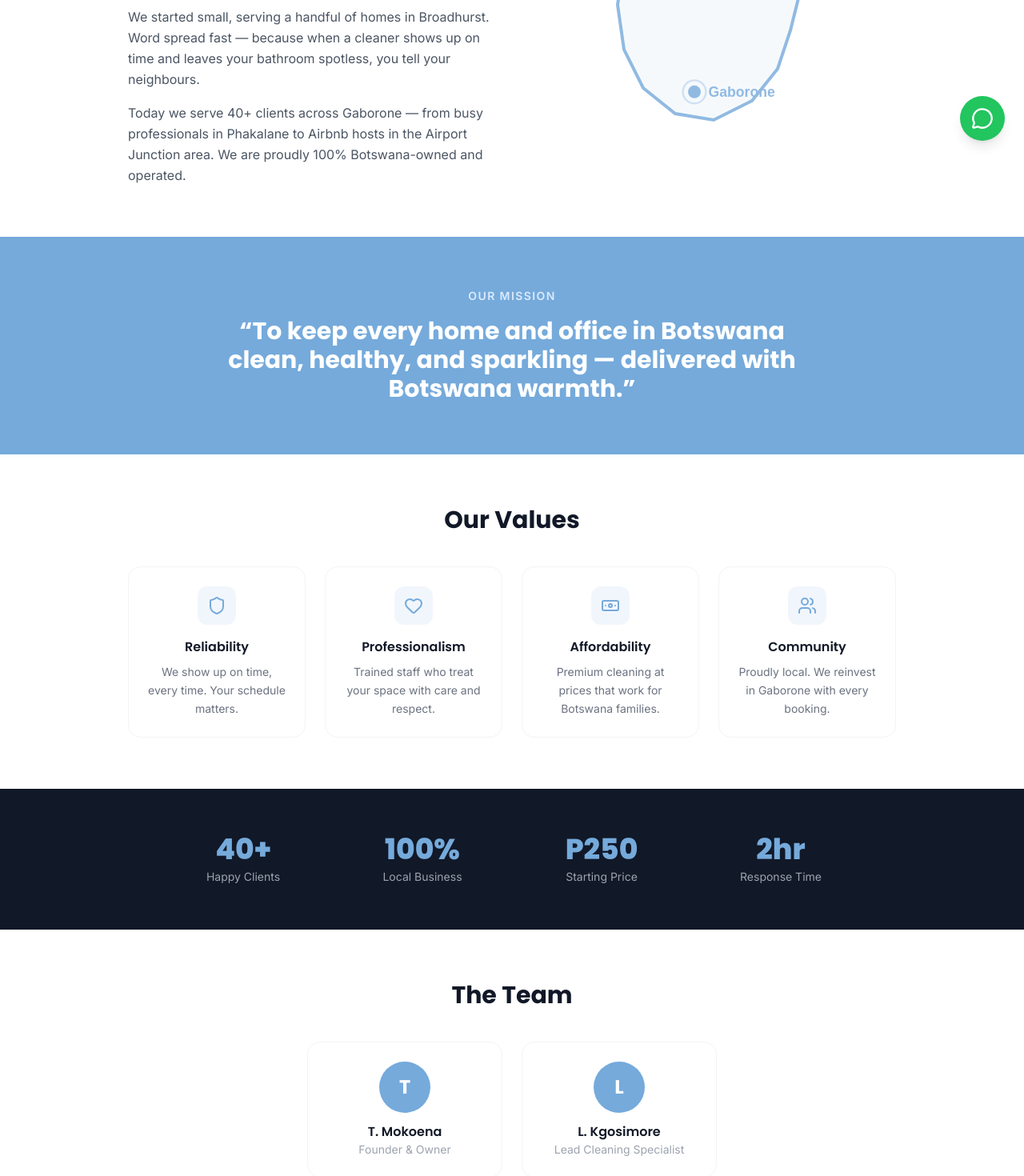
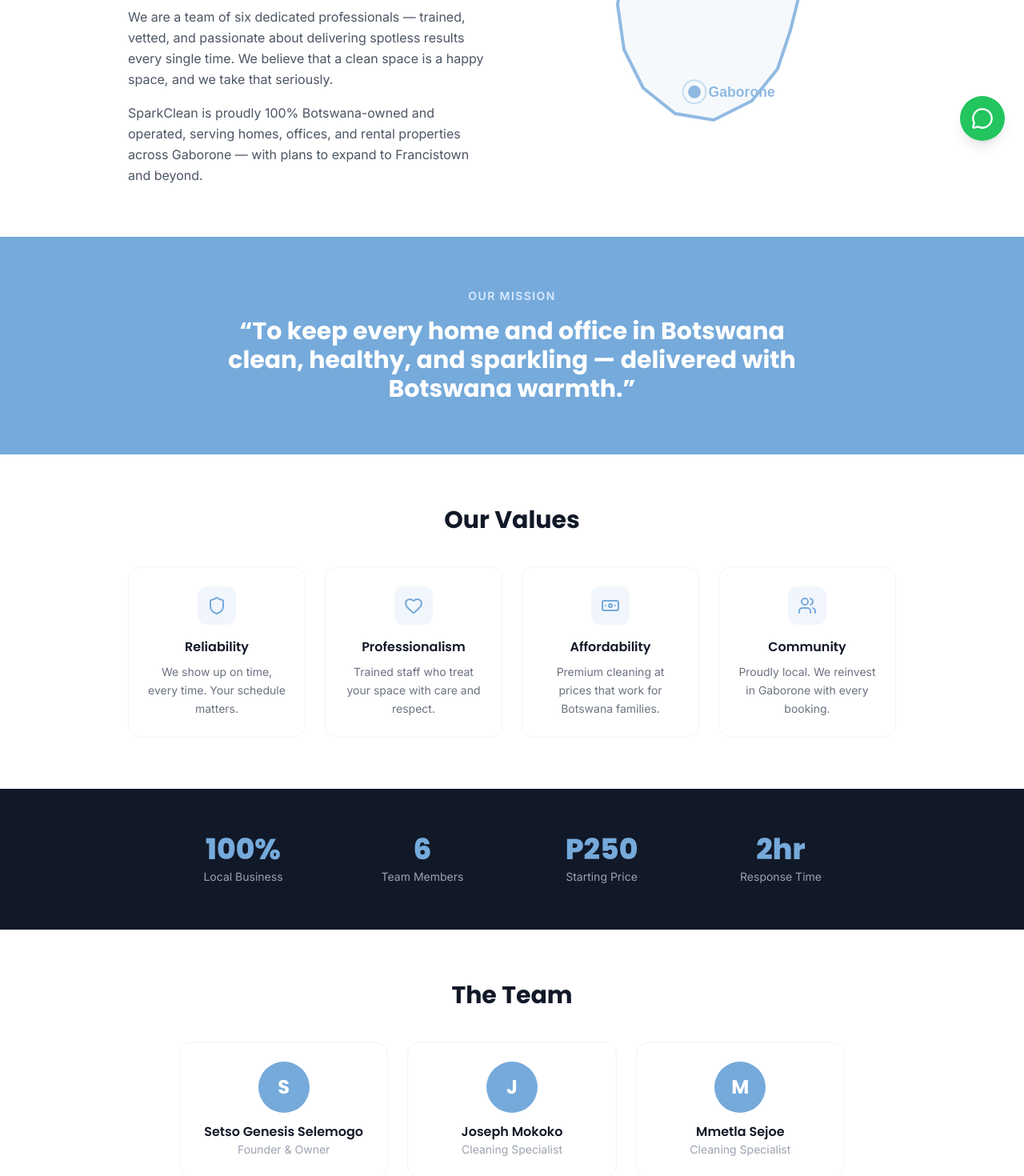
Before and after one commit to SetsoGenesis/sparkclean-services, a Next.js app: page /about in a window 1280 px wide. Shown: the part 600-2070 px from the top of the page at 80% size. Built offline with nearby package versions, Linux system fonts and the light colour scheme.

Commit message:
Real team names, remove false client stats, honest copy

```diff
--- a/app/about/page.tsx
+++ b/app/about/page.tsx
@@ -9,8 +9,8 @@
 }
 
 const stats = [
-  { value: '40+', label: 'Happy Clients' },
   { value: '100%', label: 'Local Business' },
+  { value: '6', label: 'Team Members' },
   { value: 'P250', label: 'Starting Price' },
   { value: '2hr', label: 'Response Time' },
 ]
@@ -68,12 +68,13 @@
               and treats every client like family.
             </p>
             <p className="text-gray-600 leading-relaxed mb-4">
-              We started small, serving a handful of homes in Broadhurst. Word spread fast — because
-              when a cleaner shows up on time and leaves your bathroom spotless, you tell your neighbours.
+              We are a team of six dedicated professionals — trained, vetted, and passionate about
+              delivering spotless results every single time. We believe that a clean space is a
+              happy space, and we take that seriously.
             </p>
             <p className="text-gray-600 leading-relaxed">
-              Today we serve 40+ clients across Gaborone — from busy professionals in Phakalane
-              to Airbnb hosts in the Airport Junction area. We are proudly 100% Botswana-owned and operated.
+              SparkClean is proudly 100% Botswana-owned and operated, serving homes, offices,
+              and rental properties across Gaborone — with plans to expand to Francistown and beyond.
             </p>
           </motion.div>
           <motion.div initial="hidden" whileInView="show" variants={fadeUp} viewport={{ once: true }}>
@@ -148,10 +149,14 @@
           >
             The Team
           </motion.h2>
-          <div className="grid grid-cols-1 sm:grid-cols-2 gap-6 max-w-lg mx-auto">
+          <div className="grid grid-cols-2 sm:grid-cols-3 gap-6">
             {[
-              { name: 'T. Mokoena', role: 'Founder & Owner', initial: 'T' },
-              { name: 'L. Kgosimore', role: 'Lead Cleaning Specialist', initial: 'L' },
+              { name: 'Setso Genesis Selemogo', role: 'Founder & Owner', initial: 'S' },
+              { name: 'Joseph Mokoko', role: 'Cleaning Specialist', initial: 'J' },
+              { name: 'Mmetla Sejoe', role: 'Cleaning Specialist', initial: 'M' },
+              { name: 'Ngeje Uezesa', role: 'Cleaning Specialist', initial: 'N' },
+              { name: 'Thero Oageng', role: 'Cleaning Specialist', initial: 'T' },
+              { name: 'Taboka Oagile Sento', role: 'Cleaning Specialist', initial: 'T' },
             ].map(({ name, role, initial }) => (
               <motion.div
                 key={name}
--- a/app/page.tsx
+++ b/app/page.tsx
@@ -235,7 +235,7 @@
             <h2 className="font-heading font-bold text-3xl sm:text-4xl text-white mb-4">
               Ready for a Sparkling Clean Space?
             </h2>
-            <p className="text-blue-100 mb-8 text-lg">Join 40+ happy clients across Gaborone.</p>
+            <p className="text-blue-100 mb-8 text-lg">100% local. Trained team. 2-hour response guarantee.</p>
             <Link
               href="/book"
               className="inline-block bg-white text-[#75AADB] font-heading font-bold px-10 py-4 rounded-xl hover:bg-blue-50 transition-colors text-lg shadow-lg"
```
